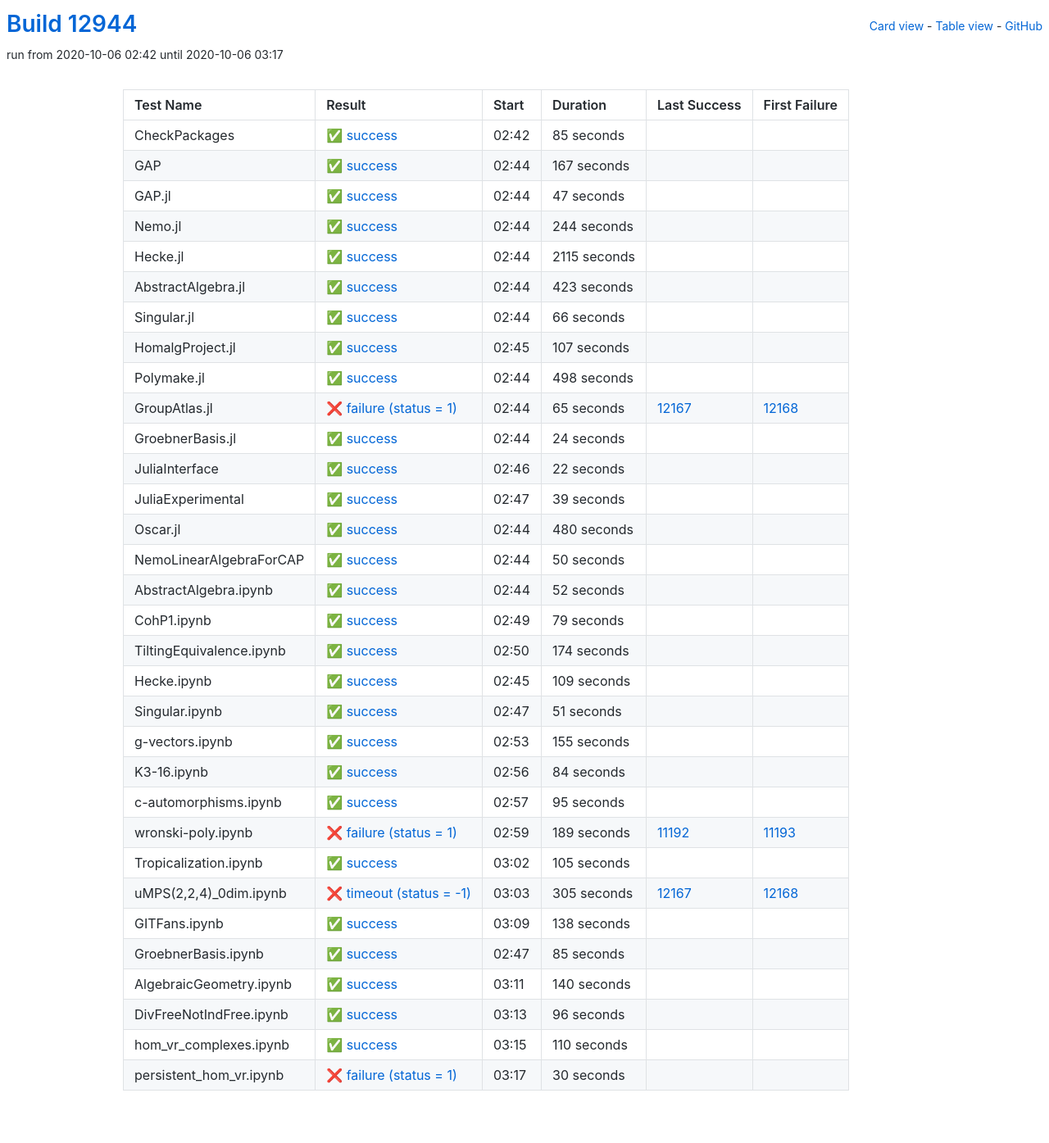
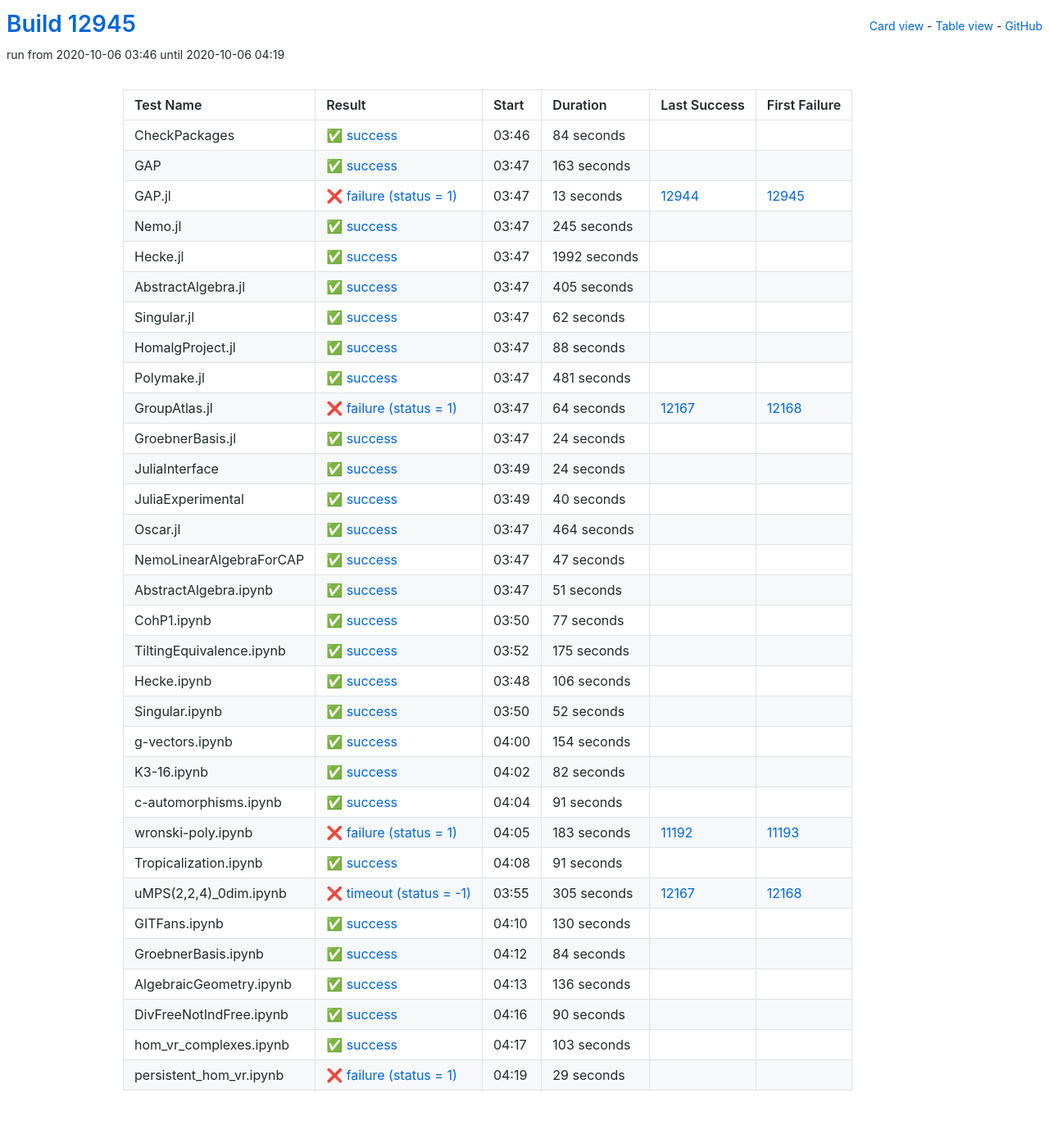
Before and after one commit to oscar-system/oscar-ci-status, a Jekyll site: the page built from table.html, in a window 1280 px wide. Shown: the whole page at 82% size. Built offline with Jekyll 4.4.1, drawn with Linux system fonts in a browser that asks for light colours.

Commit message:
Build #12945

```diff
--- a/_data/ci.yml
+++ b/_data/ci.yml
@@ -1,6 +1,6 @@
 ---
-build: 12944
-build_url: https://oscarci.mathematik.uni-kl.de/job/oscar/12944/
+build: 12945
+build_url: https://oscarci.mathematik.uni-kl.de/job/oscar/12945/
 job: oscar
 organization: oscar-system
 repo: oscar-ci-status
@@ -8,128 +8,128 @@
 tests:
 - name: CheckPackages
   id: checkpackages
-  log: https://oscarci.mathematik.uni-kl.de/job/oscar/12944/artifact/logs/build-12944/CheckPackages.log
-  start: 2020-10-06 02:42
+  log: https://oscarci.mathematik.uni-kl.de/job/oscar/12945/artifact/logs/build-12945/CheckPackages.log
+  start: 2020-10-06 03:46
   success: true
   exitcode: 0
   status: success
-  duration: 85
+  duration: 84
   last_success: false
   last_success_url:
   first_failure: false
   first_failure_url:
 - name: GAP
   id: gap
-  log: https://oscarci.mathematik.uni-kl.de/job/oscar/12944/artifact/logs/build-12944/GAP.log
-  start: 2020-10-06 02:44
+  log: https://oscarci.mathematik.uni-kl.de/job/oscar/12945/artifact/logs/build-12945/GAP.log
+  start: 2020-10-06 03:47
   success: true
   exitcode: 0
   status: success
-  duration: 167
+  duration: 163
   last_success: false
   last_success_url:
   first_failure: false
   first_failure_url:
 - name: GAP.jl
   id: gap-jl
-  log: https://oscarci.mathematik.uni-kl.de/job/oscar/12944/artifact/logs/build-12944/GAP.jl.log
-  start: 2020-10-06 02:44
+  log: https://oscarci.mathematik.uni-kl.de/job/oscar/12945/artifact/logs/build-12945/GAP.jl.log
+  start: 2020-10-06 03:47
+  success: false
+  exitcode: 1
+  status: failure
+  duration: 13
+  last_success: 12944
+  last_success_url: https://oscarci.mathematik.uni-kl.de/job/oscar/12944/
+  first_failure: 12945
+  first_failure_url: https://oscarci.mathematik.uni-kl.de/job/oscar/12945/
+- name: Nemo.jl
+  id: nemo-jl
+  log: https://oscarci.mathematik.uni-kl.de/job/oscar/12945/artifact/logs/build-12945/Nemo.jl.log
+  start: 2020-10-06 03:47
   success: true
   exitcode: 0
   status: success
-  duration: 47
-  last_success: false
-  last_success_url:
-  first_failure: false
-  first_failure_url:
-- name: Nemo.jl
-  id: nemo-jl
-  log: https://oscarci.mathematik.uni-kl.de/job/oscar/12944/artifact/logs/build-12944/Nemo.jl.log
-  start: 2020-10-06 02:44
-  success: true
-  exitcode: 0
-  status: success
-  duration: 244
+  duration: 245
   last_success: false
   last_success_url:
   first_failure: false
   first_failure_url:
 - name: Hecke.jl
   id: hecke-jl
-  log: https://oscarci.mathematik.uni-kl.de/job/oscar/12944/artifact/logs/build-12944/Hecke.jl.log
-  start: 2020-10-06 02:44
+  log: https://oscarci.mathematik.uni-kl.de/job/oscar/12945/artifact/logs/build-12945/Hecke.jl.log
+  start: 2020-10-06 03:47
   success: true
   exitcode: 0
   status: success
-  duration: 2115
+  duration: 1992
   last_success: false
   last_success_url:
   first_failure: false
   first_failure_url:
 - name: AbstractAlgebra.jl
   id: abstractalgebra-jl
-  log: https://oscarci.mathematik.uni-kl.de/job/oscar/12944/artifact/logs/build-12944/AbstractAlgebra.jl.log
-  start: 2020-10-06 02:44
+  log: https://oscarci.mathematik.uni-kl.de/job/oscar/12945/artifact/logs/build-12945/AbstractAlgebra.jl.log
+  start: 2020-10-06 03:47
   success: true
   exitcode: 0
   status: success
-  duration: 423
+  duration: 405
   last_success: false
   last_success_url:
   first_failure: false
   first_failure_url:
 - name: Singular.jl
   id: singular-jl
-  log: https://oscarci.mathematik.uni-kl.de/job/oscar/12944/artifact/logs/build-12944/Singular.jl.log
-  start: 2020-10-06 02:44
+  log: https://oscarci.mathematik.uni-kl.de/job/oscar/12945/artifact/logs/build-12945/Singular.jl.log
+  start: 2020-10-06 03:47
   success: true
   exitcode: 0
   status: success
-  duration: 66
+  duration: 62
   last_success: false
   last_success_url:
   first_failure: false
   first_failure_url:
 - name: HomalgProject.jl
   id: homalgproject-jl
-  log: https://oscarci.mathematik.uni-kl.de/job/oscar/12944/artifact/logs/build-12944/HomalgProject.jl.log
-  start: 2020-10-06 02:45
+  log: https://oscarci.mathematik.uni-kl.de/job/oscar/12945/artifact/logs/build-12945/HomalgProject.jl.log
+  start: 2020-10-06 03:47
   success: true
   exitcode: 0
   status: success
-  duration: 107
+  duration: 88
   last_success: false
   last_success_url:
   first_failure: false
   first_failure_url:
 - name: Polymake.jl
   id: polymake-jl
-  log: https://oscarci.mathematik.uni-kl.de/job/oscar/12944/artifact/logs/build-12944/Polymake.jl.log
-  start: 2020-10-06 02:44
+  log: https://oscarci.mathematik.uni-kl.de/job/oscar/12945/artifact/logs/build-12945/Polymake.jl.log
+  start: 2020-10-06 03:47
   success: true
   exitcode: 0
   status: success
-  duration: 498
+  duration: 481
   last_success: false
   last_success_url:
   first_failure: false
   first_failure_url:
 - name: GroupAtlas.jl
   id: groupatlas-jl
-  log: https://oscarci.mathematik.uni-kl.de/job/oscar/12944/artifact/logs/build-12944/GroupAtlas.jl.log
-  start: 2020-10-06 02:44
+  log: https://oscarci.mathematik.uni-kl.de/job/oscar/12945/artifact/logs/build-12945/GroupAtlas.jl.log
+  start: 2020-10-06 03:47
   success: false
   exitcode: 1
   status: failure
-  duration: 65
+  duration: 64
   last_success: 12167
   last_success_url: https://oscarci.mathematik.uni-kl.de/job/oscar/12167/
   first_failure: 12168
   first_failure_url: https://oscarci.mathematik.uni-kl.de/job/oscar/12168/
 - name: GroebnerBasis.jl
   id: groebnerbasis-jl
-  log: https://oscarci.mathematik.uni-kl.de/job/oscar/12944/artifact/logs/build-12944/GroebnerBasis.jl.log
-  start: 2020-10-06 02:44
+  log: https://oscarci.mathematik.uni-kl.de/job/oscar/12945/artifact/logs/build-12945/GroebnerBasis.jl.log
+  start: 2020-10-06 03:47
   success: true
   exitcode: 0
   status: success
@@ -140,56 +140,104 @@
   first_failure_url:
 - name: JuliaInterface
   id: juliainterface
-  log: https://oscarci.mathematik.uni-kl.de/job/oscar/12944/artifact/logs/build-12944/JuliaInterface.log
-  start: 2020-10-06 02:46
+  log: https://oscarci.mathematik.uni-kl.de/job/oscar/12945/artifact/logs/build-12945/JuliaInterface.log
+  start: 2020-10-06 03:49
   success: true
   exitcode: 0
   status: success
-  duration: 22
+  duration: 24
   last_success: false
   last_success_url:
   first_failure: false
   first_failure_url:
 - name: JuliaExperimental
   id: juliaexperimental
-  log: https://oscarci.mathematik.uni-kl.de/job/oscar/12944/artifact/logs/build-12944/JuliaExperimental.log
-  start: 2020-10-06 02:47
+  log: https://oscarci.mathematik.uni-kl.de/job/oscar/12945/artifact/logs/build-12945/JuliaExperimental.log
+  start: 2020-10-06 03:49
   success: true
   exitcode: 0
   status: success
-  duration: 39
+  duration: 40
   last_success: false
   last_success_url:
   first_failure: false
   first_failure_url:
 - name: Oscar.jl
   id: oscar-jl
-  log: https://oscarci.mathematik.uni-kl.de/job/oscar/12944/artifact/logs/build-12944/Oscar.jl.log
-  start: 2020-10-06 02:44
+  log: https://oscarci.mathematik.uni-kl.de/job/oscar/12945/artifact/logs/build-12945/Oscar.jl.log
+  start: 2020-10-06 03:47
   success: true
   exitcode: 0
   status: success
-  duration: 480
+  duration: 464
   last_success: false
   last_success_url:
   first_failure: false
   first_failure_url:
 - name: NemoLinearAlgebraForCAP
   id: nemolinearalgebraforcap
-  log: https://oscarci.mathematik.uni-kl.de/job/oscar/12944/artifact/logs/build-12944/NemoLinearAlgebraForCAP.log
-  start: 2020-10-06 02:44
+  log: https://oscarci.mathematik.uni-kl.de/job/oscar/12945/artifact/logs/build-12945/NemoLinearAlgebraForCAP.log
+  start: 2020-10-06 03:47
   success: true
   exitcode: 0
   status: success
-  duration: 50
+  duration: 47
   last_success: false
   last_success_url:
   first_failure: false
   first_failure_url:
 - name: AbstractAlgebra.ipynb
   id: abstractalgebra-ipynb
-  log: https://oscarci.mathematik.uni-kl.de/job/oscar/12944/artifact/logs/build-12944/AbstractAlgebra.ipynb.log
-  start: 2020-10-06 02:44
+  log: https://oscarci.mathematik.uni-kl.de/job/oscar/12945/artifact/logs/build-12945/AbstractAlgebra.ipynb.log
+  start: 2020-10-06 03:47
+  success: true
+  exitcode: 0
+  status: success
+  duration: 51
+  last_success: false
+  last_success_url:
+  first_failure: false
+  first_failure_url:
+- name: CohP1.ipynb
+  id: cohp1-ipynb
+  log: https://oscarci.mathematik.uni-kl.de/job/oscar/12945/artifact/logs/build-12945/CohP1.ipynb.log
+  start: 2020-10-06 03:50
+  success: true
+  exitcode: 0
+  status: success
+  duration: 77
+  last_success: false
+  last_success_url:
+  first_failure: false
+  first_failure_url:
+- name: TiltingEquivalence.ipynb
+  id: tiltingequivalence-ipynb
+  log: https://oscarci.mathematik.uni-kl.de/job/oscar/12945/artifact/logs/build-12945/TiltingEquivalence.ipynb.log
+  start: 2020-10-06 03:52
+  success: true
+  exitcode: 0
+  status: success
+  duration: 175
+  last_success: false
+  last_success_url:
+  first_failure: false
+  first_failure_url:
+- name: Hecke.ipynb
+  id: hecke-ipynb
+  log: https://oscarci.mathematik.uni-kl.de/job/oscar/12945/artifact/logs/build-12945/Hecke.ipynb.log
+  start: 2020-10-06 03:48
+  success: true
+  exitcode: 0
+  status: success
+  duration: 106
+  last_success: false
+  last_success_url:
+  first_failure: false
+  first_failure_url:
+- name: Singular.ipynb
+  id: singular-ipynb
+  log: https://oscarci.mathematik.uni-kl.de/job/oscar/12945/artifact/logs/build-12945/Singular.ipynb.log
+  start: 2020-10-06 03:50
   success: true
   exitcode: 0
   status: success
@@ -198,118 +246,70 @@
   last_success_url:
   first_failure: false
   first_failure_url:
-- name: CohP1.ipynb
-  id: cohp1-ipynb
-  log: https://oscarci.mathematik.uni-kl.de/job/oscar/12944/artifact/logs/build-12944/CohP1.ipynb.log
-  start: 2020-10-06 02:49
+- name: g-vectors.ipynb
+  id: g-vectors-ipynb
+  log: https://oscarci.mathematik.uni-kl.de/job/oscar/12945/artifact/logs/build-12945/g-vectors.ipynb.log
+  start: 2020-10-06 04:00
   success: true
   exitcode: 0
   status: success
-  duration: 79
-  last_success: false
-  last_success_url:
-  first_failure: false
-  first_failure_url:
-- name: TiltingEquivalence.ipynb
-  id: tiltingequivalence-ipynb
-  log: https://oscarci.mathematik.uni-kl.de/job/oscar/12944/artifact/logs/build-12944/TiltingEquivalence.ipynb.log
-  start: 2020-10-06 02:50
-  success: true
-  exitcode: 0
-  status: success
-  duration: 174
-  last_success: false
-  last_success_url:
-  first_failure: false
-  first_failure_url:
-- name: Hecke.ipynb
-  id: hecke-ipynb
-  log: https://oscarci.mathematik.uni-kl.de/job/oscar/12944/artifact/logs/build-12944/Hecke.ipynb.log
-  start: 2020-10-06 02:45
-  success: true
-  exitcode: 0
-  status: success
-  duration: 109
-  last_success: false
-  last_success_url:
-  first_failure: false
-  first_failure_url:
-- name: Singular.ipynb
-  id: singular-ipynb
-  log: https://oscarci.mathematik.uni-kl.de/job/oscar/12944/artifact/logs/build-12944/Singular.ipynb.log
-  start: 2020-10-06 02:47
-  success: true
-  exitcode: 0
-  status: success
-  duration: 51
-  last_success: false
-  last_success_url:
-  first_failure: false
-  first_failure_url:
-- name: g-vectors.ipynb
-  id: g-vectors-ipynb
-  log: https://oscarci.mathematik.uni-kl.de/job/oscar/12944/artifact/logs/build-12944/g-vectors.ipynb.log
-  start: 2020-10-06 02:53
-  success: true
-  exitcode: 0
-  status: success
-  duration: 155
+  duration: 154
   last_success: false
   last_success_url:
   first_failure: false
   first_failure_url:
 - name: K3-16.ipynb
   id: k3-16-ipynb
-  log: https://oscarci.mathematik.uni-kl.de/job/oscar/12944/artifact/logs/build-12944/K3-16.ipynb.log
-  start: 2020-10-06 02:56
+  log: https://oscarci.mathematik.uni-kl.de/job/oscar/12945/artifact/logs/build-12945/K3-16.ipynb.log
+  start: 2020-10-06 04:02
   success: true
   exitcode: 0
   status: success
-  duration: 84
+  duration: 82
   last_success: false
   last_success_url:
   first_failure: false
   first_failure_url:
 - name: c-automorphisms.ipynb
   id: c-automorphisms-ipynb
-  log: https://oscarci.mathematik.uni-kl.de/job/oscar/12944/artifact/logs/build-12944/c-automorphisms.ipynb.log
-  start: 2020-10-06 02:57
+  log: https://oscarci.mathematik.uni-kl.de/job/oscar/12945/artifact/logs/build-12945/c-automorphisms.ipynb.log
+  start: 2020-10-06 04:04
   success: true
   exitcode: 0
   status: success
-  duration: 95
+  duration: 91
   last_success: false
   last_success_url:
   first_failure: false
   first_failure_url:
 - name: wronski-poly.ipynb
   id: wronski-poly-ipynb
-  log: https://oscarci.mathematik.uni-kl.de/job/oscar/12944/artifact/logs/build-12944/wronski-poly.ipynb.log
-  start: 2020-10-06 02:59
+  log: https://oscarci.mathematik.uni-kl.de/job/oscar/12945/artifact/logs/build-12945/wronski-poly.ipynb.log
+  start: 2020-10-06 04:05
   success: false
   exitcode: 1
   status: failure
-  duration: 189
+  duration: 183
   last_success: 11192
   last_success_url: https://oscarci.mathematik.uni-kl.de/job/oscar/11192/
   first_failure: 11193
   first_failure_url: https://oscarci.mathematik.uni-kl.de/job/oscar/11193/
 - name: Tropicalization.ipynb
   id: tropicalization-ipynb
-  log: https://oscarci.mathematik.uni-kl.de/job/oscar/12944/artifact/logs/build-12944/Tropicalization.ipynb.log
-  start: 2020-10-06 03:02
+  log: https://oscarci.mathematik.uni-kl.de/job/oscar/12945/artifact/logs/build-12945/Tropicalization.ipynb.log
+  start: 2020-10-06 04:08
   success: true
   exitcode: 0
   status: success
-  duration: 105
+  duration: 91
   last_success: false
   last_success_url:
   first_failure: false
   first_failure_url:
 - name: uMPS(2,2,4)_0dim.ipynb
   id: umps-2-2-4-0dim-ipynb
-  log: https://oscarci.mathematik.uni-kl.de/job/oscar/12944/artifact/logs/build-12944/uMPS-2-2-4-_0dim.ipynb.log
-  start: 2020-10-06 03:03
+  log: https://oscarci.mathematik.uni-kl.de/job/oscar/12945/artifact/logs/build-12945/uMPS-2-2-4-_0dim.ipynb.log
+  start: 2020-10-06 03:55
   success: false
   exitcode: -1
   status: timeout
@@ -320,72 +320,72 @@
   first_failure_url: https://oscarci.mathematik.uni-kl.de/job/oscar/12168/
 - name: GITFans.ipynb
   id: gitfans-ipynb
-  log: https://oscarci.mathematik.uni-kl.de/job/oscar/12944/artifact/logs/build-12944/GITFans.ipynb.log
-  start: 2020-10-06 03:09
+  log: https://oscarci.mathematik.uni-kl.de/job/oscar/12945/artifact/logs/build-12945/GITFans.ipynb.log
+  start: 2020-10-06 04:10
   success: true
   exitcode: 0
   status: success
-  duration: 138
+  duration: 130
   last_success: false
   last_success_url:
   first_failure: false
   first_failure_url:
 - name: GroebnerBasis.ipynb
   id: groebnerbasis-ipynb
-  log: https://oscarci.mathematik.uni-kl.de/job/oscar/12944/artifact/logs/build-12944/GroebnerBasis.ipynb.log
-  start: 2020-10-06 02:47
+  log: https://oscarci.mathematik.uni-kl.de/job/oscar/12945/artifact/logs/build-12945/GroebnerBasis.ipynb.log
+  start: 2020-10-06 04:12
   success: true
   exitcode: 0
   status: success
-  duration: 85
+  duration: 84
   last_success: false
   last_success_url:
   first_failure: false
   first_failure_url:
 - name: AlgebraicGeometry.ipynb
   id: algebraicgeometry-ipynb
-  log: https://oscarci.mathematik.uni-kl.de/job/oscar/12944/artifact/logs/build-12944/AlgebraicGeometry.ipynb.log
-  start: 2020-10-06 03:11
+  log: https://oscarci.mathematik.uni-kl.de/job/oscar/12945/artifact/logs/build-12945/AlgebraicGeometry.ipynb.log
+  start: 2020-10-06 04:13
   success: true
   exitcode: 0
   status: success
-  duration: 140
+  duration: 136
   last_success: false
   last_success_url:
   first_failure: false
   first_failure_url:
 - name: DivFreeNotIndFree.ipynb
   id: divfreenotindfree-ipynb
-  log: https://oscarci.mathematik.uni-kl.de/job/oscar/12944/artifact/logs/build-12944/DivFreeNotIndFree.ipynb.log
-  start: 2020-10-06 03:13
+  log: https://oscarci.mathematik.uni-kl.de/job/oscar/12945/artifact/logs/build-12945/DivFreeNotIndFree.ipynb.log
+  start: 2020-10-06 04:16
   success: true
   exitcode: 0
   status: success
-  duration: 96
+  duration: 90
   last_success: false
   last_success_url:
   first_failure: false
   first_failure_url:
 - name: hom_vr_complexes.ipynb
   id: hom-vr-complexes-ipynb
-  log: https://oscarci.mathematik.uni-kl.de/job/oscar/12944/artifact/logs/build-12944/hom_vr_complexes.ipynb.log
-  start: 2020-10-06 03:15
+  log: https://oscarci.mathematik.uni-kl.de/job/oscar/12945/artifact/logs/build-12945/hom_vr_complexes.ipynb.log
+  start: 2020-10-06 04:17
   success: true
   exitcode: 0
   status: success
-  duration: 110
+  duration: 103
   last_success: false
   last_success_url:
   first_failure: false
   first_failure_url:
 - name: persistent_hom_vr.ipynb
   id: persistent-hom-vr-ipynb
-  log: https://oscarci.mathematik.uni-kl.de/job/oscar/12944/artifact/logs/build-12944/persistent_hom_vr.ipynb.log
-  start: 2020-10-06 03:17
+  log: https://oscarci.mathematik.uni-kl.de/job/oscar/12945/artifact/logs/build-12945/persistent_hom_vr.ipynb.log
+  start: 2020-10-06 04:19
   success: false
   exitcode: 1
   status: failure
-  duration: 30
+  duration: 29
   last_success: false
   last_success_url:
   first_failure: false
```
Also changed, not shown: README.md.
